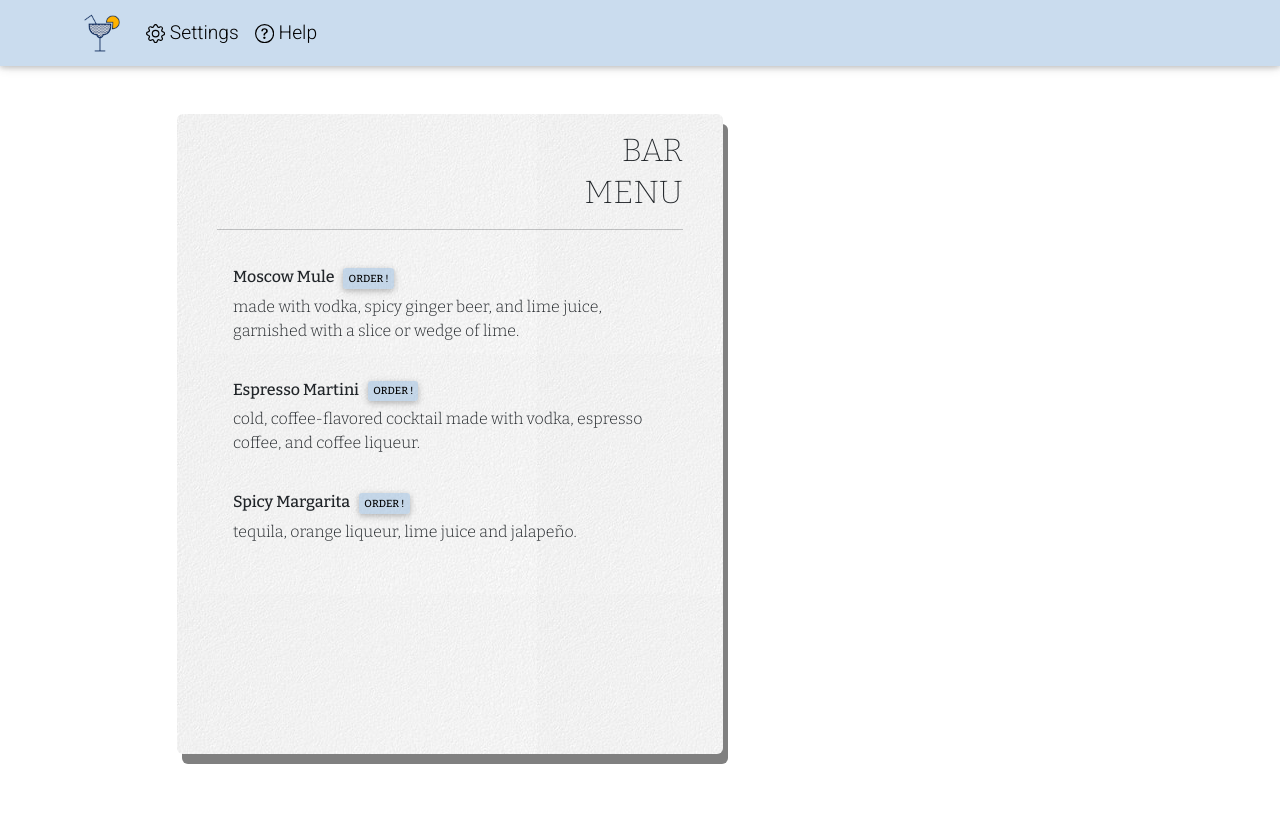
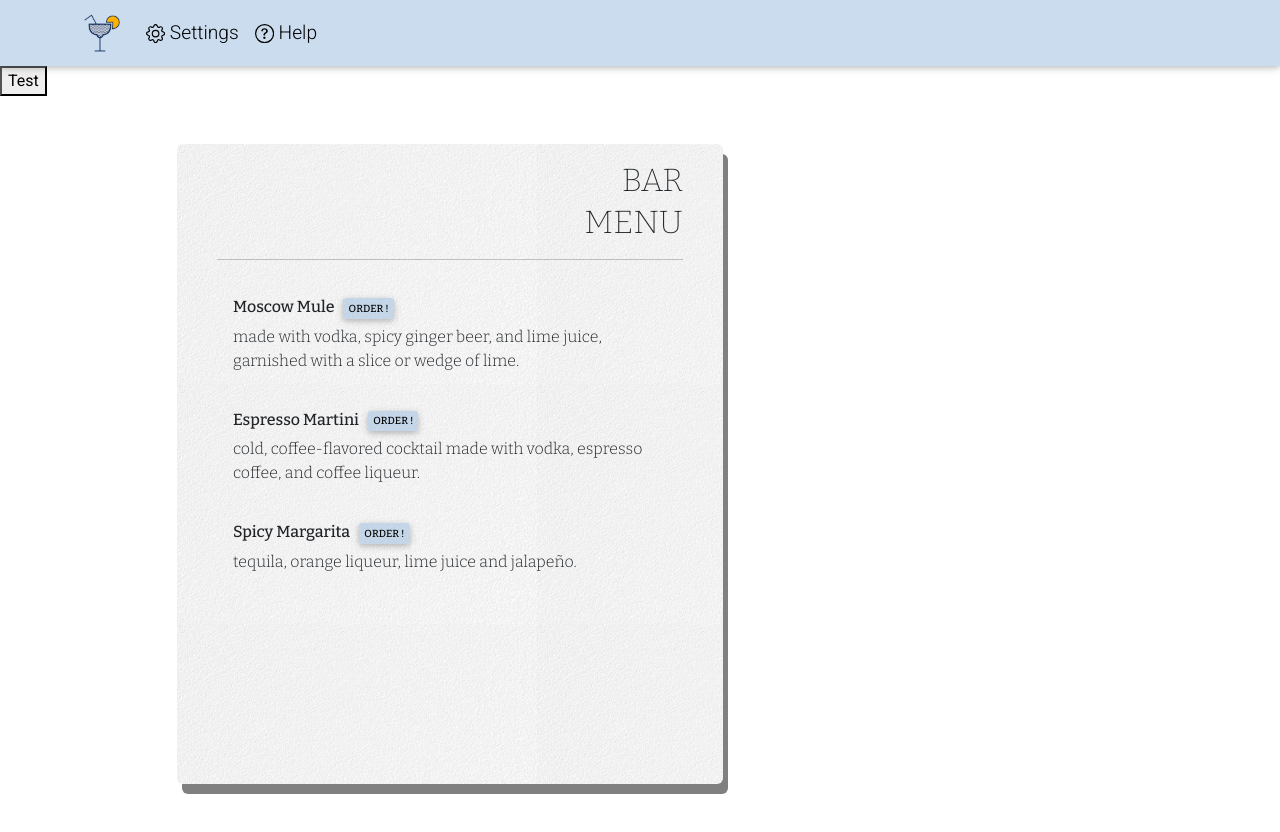
Before and after one commit to srockhil/arduino-cocktail-mixer, a React (Create React App) app: page / in a window 1280 px wide. Before the commit the page ends 802 px from the top, so only its background shows below. Built offline with nearby package versions, Linux system fonts and the light colour scheme.

Commit message:
testing button to arduino request

```diff
--- a/src/App.js
+++ b/src/App.js
@@ -49,9 +49,14 @@ function App() {
 
     }
 
+    function openTest () {
+        window.open('http://' + window.location.hostname + '/test', '_self', "false")
+    }
+
     return (
         <div className={"theme-font"}>
             <MyNav drinks={drinks} saveDrinks={saveDrinks} pumps={pumps} savePumps={savePumps} />
+            <button type='button' onClick={openTest} >Test</button>
             <Container>
                 <Row className={"py-5"} >
                     <Col xs={1} />
```
